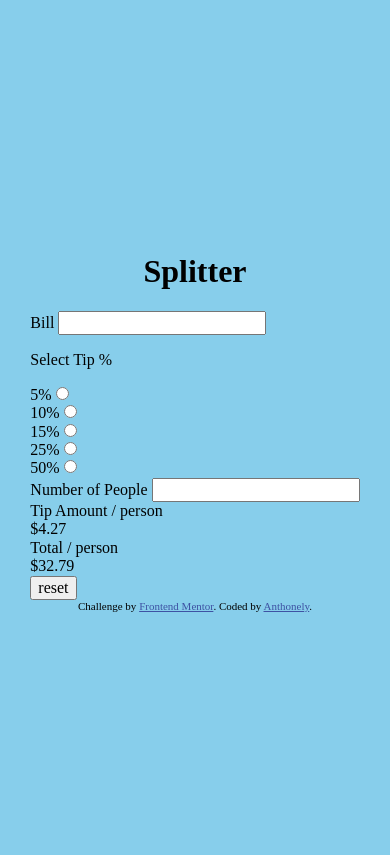
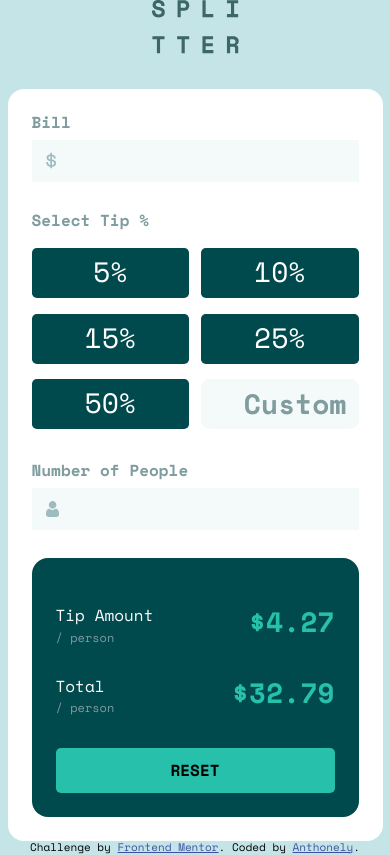
Before and after one commit to Anth029/tip-calculator-app, a plain HTML site: page index.html in a window 390 px wide. Drawn offline with nearby package versions, Linux system fonts and the light colour scheme.

Commit message:
mobile completed

```diff
--- a/index.html
+++ b/index.html
@@ -1,75 +1,81 @@
 <!DOCTYPE html>
 <html lang="en">
+
 <head>
   <meta charset="UTF-8">
   <meta name="viewport" content="width=device-width, initial-scale=1.0">
   <link rel="icon" type="image/png" sizes="32x32" href="./images/favicon-32x32.png">
+  <link rel="preconnect" href="https://fonts.googleapis.com">
+  <link rel="preconnect" href="https://fonts.gstatic.com" crossorigin>
+  <link href="https://fonts.googleapis.com/css2?family=Space+Mono:wght@400;700&display=swap" rel="stylesheet">
   <link rel="stylesheet" href="normalize.css">
   <link rel="stylesheet" href="styles.css">
   <title>Frontend Mentor | Tip calculator app</title>
 </head>
+
 <body>
-  <header><h1>Splitter</h1></header>
+  <header>
+    <img class="logo" src="images/logo.svg" alt="Splitter">
+  </header>
   <main>
     <form id="form" class="form">
+      <div>
+        <label class="form__label" for="bill">Bill</label>
+        <input class="form__input--bill form__input" type="text" name="bill" id="bill">
+      </div>
 
-      <label for="bill">Bill</label>
-      <input type="text" name="bill" id="bill">
-
-      <p>Select Tip %</p>
-      <div>
+      <p class="form__label form__label--tip">Select Tip %</p>
+      <div class="form__radio-container">
         <div>
-          <label for="tip1">5%</label>
-          <input type="radio" name="tip" id="tip1" value="5">
+          <input class="form__radio-container__input" type="radio" name="tip" id="tip1" value="5">
+          <label class="form__radio-container__label" for="tip1">5%</label>
         </div>
         <div>
-          <label for="tip2">10%</label>
-          <input type="radio" name="tip" id="tip2" value="10">
+          <input class="form__radio-container__input" type="radio" name="tip" id="tip2" value="10">
+          <label class="form__radio-container__label" for="tip2">10%</label>
         </div>
         <div>
-          <label for="tip3">15%</label>
-          <input type="radio" name="tip" id="tip3" value="15">
+          <input class="form__radio-container__input" type="radio" name="tip" id="tip3" value="15">
+          <label class="form__radio-container__label" for="tip3">15%</label>
         </div>
         <div>
-          <label for="tip4">25%</label>
-          <input type="radio" name="tip" id="tip4" value="25">
+          <input class="form__radio-container__input" type="radio" name="tip" id="tip4" value="25">
+          <label class="form__radio-container__label" for="tip4">25%</label>
         </div>
         <div>
-          <label for="tip5">50%</label>
-          <input type="radio" name="tip" id="tip5" value="50">
+          <input class="form__radio-container__input" type="radio" name="tip" id="tip5" value="50">
+          <label class="form__radio-container__label" for="tip5">50%</label>
+        </div>
+        <div>
+          <input class="form__radio-container__custom" type="text" name="custom" id="custom" placeholder="Custom">
         </div>
       </div>
 
-      <label for="people">Number of People</label>
-      <input type="number" name="people" id="people">
+      <label class="form__label" for="people">Number of People</label>
+      <input class="form__input form__input--people" type="number" name="people" id="people">
 
-      <div>
 
+      <div class="form__result">
         <div>
-          <div>
-            <span>Tip Amount</span>
-            <span>/ person</span>
-          </div>
-          <span id="tip-amount">$4.27</span>
+          <span class="form__result__neutral">Tip Amount</span>
+          <span class="form__result__ghost">/ person</span>
         </div>
-          <div>
-            <span>Total</span>
-            <span>/ person</span>
-          </div>
-          <span id="total">$32.79</span>
+        <span class="form__result__big" id="tip-amount">$4.27</span>
+        <div>
+          <span class="form__result__neutral">Total</span>
+          <span class="form__result__ghost">/ person</span>
         </div>
-
-        <input type="reset" value="reset">
-
+        <span class="form__result__big" id="total">$32.79</span>
+        <input class="form__result__reset" type="reset" value="reset">
       </div>
     </form>
   </main>
 
   <footer class="attribution">
     Challenge by
-    <a href="https://www.frontendmentor.io?ref=challenge" target="_blank"
-      >Frontend Mentor</a
-    >. Coded by <a target="_blank" href="https://github.com/Anth029">Anthonely</a>.
+    <a href="https://www.frontendmentor.io?ref=challenge" target="_blank">Frontend Mentor</a>. Coded by <a
+      target="_blank" href="https://github.com/Anth029">Anthonely</a>.
   </footer>
 </body>
+
 </html>
--- a/styles.css
+++ b/styles.css
@@ -1,14 +1,199 @@
-*{
+* {
   box-sizing: border-box;
+}
+
+:root {
+  --strong-cyan: hsl(172, 67%, 45%);
+  --very-dark-cyan: hsl(183, 100%, 15%);
+  --dark-grayish-cyan-1: hsl(186, 14%, 43%);
+  --dark-grayish-cyan-2: hsl(184, 14%, 56%);
+  --light-grayish-cyan-1: hsl(185, 41%, 84%);
+  --light-grayish-cyan-2: hsl(189, 41%, 97%);
+  --white: hsl(0, 0%, 100%);
+
+  --border-radius: 1em;
+  --border-radius-input: .3em;
+  --margin-bottom-label: .5rem;
+  --margin-bottom-input: 1.8rem;
 }
 
 body {
   min-height: 100vh;
-  background-color: skyblue;
+  background-color: var(--light-grayish-cyan-1);
   display: flex;
   flex-direction: column;
   justify-content: center;
   align-items: center;
+  font-family: 'Space Mono', monospace;
+  font-weight: 400;
+}
+
+.logo {
+  margin-bottom: 2em;
+}
+
+.form {
+  width: 375px;
+  background-color: var(--white);
+  border-radius: var(--border-radius);
+  padding: 1.5em;
+}
+
+.form__label {
+  color: var(--dark-grayish-cyan-2);
+  font-weight: 700;
+  display: block;
+  margin-bottom: var(--margin-bottom-label);
+}
+
+.form__label--tip {
+  margin-top: 0;
+  margin-bottom: 1.2em;
+}
+
+.form__input {
+  color: var(--very-dark-cyan);
+  font-size: 28px;
+  font-weight: 700;
+  text-align: right;
+  padding-right: 0.5em;
+  width: 100%;
+  margin-bottom: var(--margin-bottom-input);
+  height: 1.5em;
+  border: none;
+  background-color: var(--light-grayish-cyan-2);
+}
+
+.form__input--bill {
+  background-image: url(images/icon-dollar.svg);
+  background-repeat: no-repeat;
+  background-position: left 0.5em center;
+}
+
+.form__radio-container {
+  width: 100%;
+  display: flex;
+  flex-wrap: wrap;
+  gap: 12px;
+  margin-bottom: var(--margin-bottom-input);
+}
+
+.form__radio-container > div {
+  flex: 1 1 40%;
+  position: relative;
+}
+
+.form__radio-container__input,
+.form__radio-container__custom {
+  -webkit-appearance: none;
+  -moz-appearance: none;
+  appearance: none;
+  border-radius: var(--border-radius-input);
+  background-color: var(--very-dark-cyan);
+  width: 100%;
+  height: 50px;
+  transition: background-color .2s;
+}
+
+.form__radio-container__input:hover {
+  background-color: var(--light-grayish-cyan-1);
+}
+
+.form__radio-container__input:checked {
+  background-color: var(--strong-cyan);
+}
+
+.form__radio-container__label {
+  color: var(--white);
+  font-size: 28px;
+  position: absolute;
+  left: 50%;
+  transform: translateX(-50%);
+  top: 15%;
+  transition: color .2s;
+}
+
+.form__radio-container__input:hover + .form__radio-container__label {
+  color: #000;
+}
+
+.form__radio-container__input:checked + .form__radio-container__label {
+  color: #000;
+}
+
+.form__radio-container__custom {
+  outline: none;
+  border: none;
+  text-align: right;
+  padding-right: 12px;
+  transition: border-width .4s;
+  background-color: var(--light-grayish-cyan-2);
+}
+
+.form__radio-container__custom,
+.form__radio-container__custom::placeholder {
+  color: var(--dark-grayish-cyan-2);
+  font-size: 28px;
+  font-weight: 700;
+}
+
+.form__radio-container__custom {
+  color: var(--very-dark-cyan);
+}
+
+.form__radio-container__custom:focus {
+  border: 2px solid var(--strong-cyan);
+  border-radius: var(--border-radius-input);
+}
+
+.form__input--people {
+  background-image: url(images/icon-person.svg);
+  background-repeat: no-repeat;
+  background-position: left 0.5em center;
+  margin-bottom: var(--margin-bottom-input);
+}
+
+.form__result {
+  border-radius: var(--border-radius);
+  background-color: var(--very-dark-cyan);
+  display: flex;
+  flex-wrap: wrap;
+  justify-content: space-between;
+  padding: 1.5em;
+  padding-top: 3em;
+  gap: 2em;
+}
+
+.form__result > * {
+  flex: 1 1 30%;
+}
+
+.form__result__neutral {
+  color: var(--white);
+  display: block;
+  margin-bottom: 2px;
+}
+
+.form__result__ghost {
+  font-size: 12px;
+  color: var(--dark-grayish-cyan-2);
+}
+
+.form__result__big {
+  color: var(--strong-cyan);
+  font-size: 28px;
+  text-align: right;
+  font-weight: 700;
+}
+
+.form__result__reset {
+  font-family: 'Space Mono', monospace;
+  font-weight: 700;
+  height: 2.8rem;
+  background-color: var(--strong-cyan);
+  text-transform: uppercase;
+  border: none;
+  border-radius: var(--border-radius-input);
 }
 
 .attribution {
```
